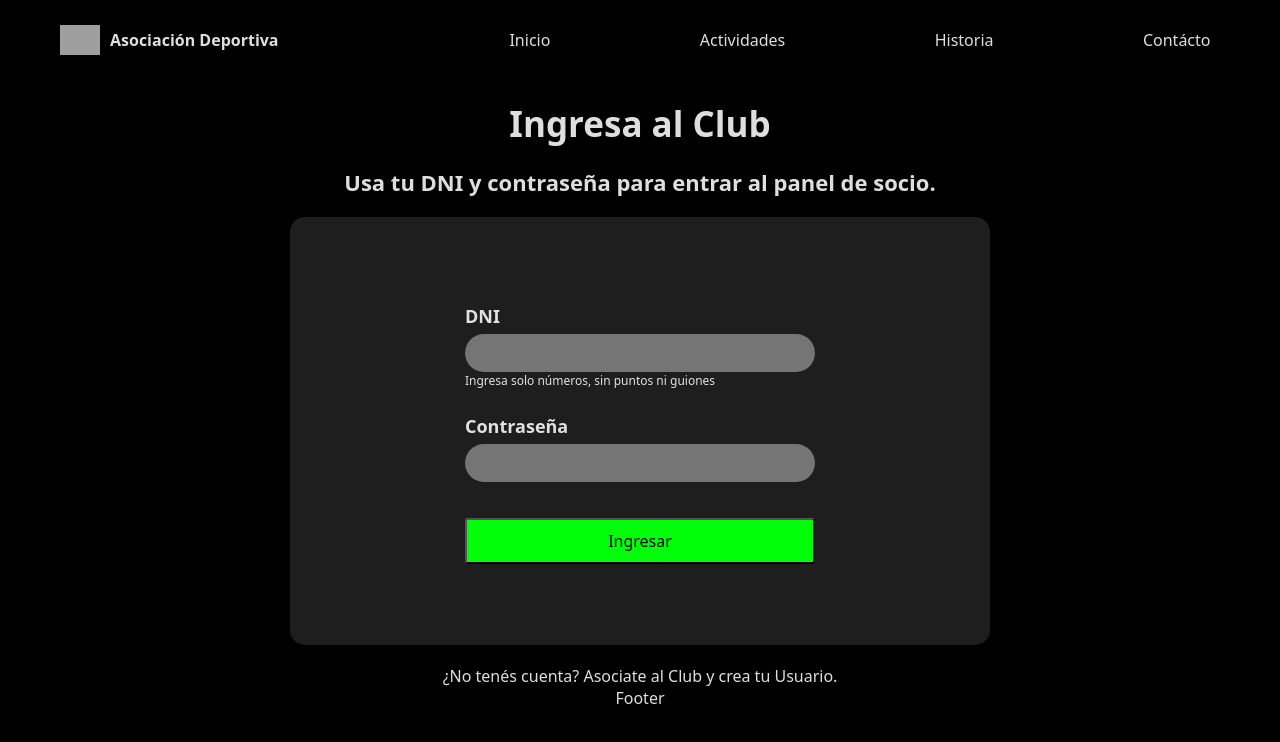
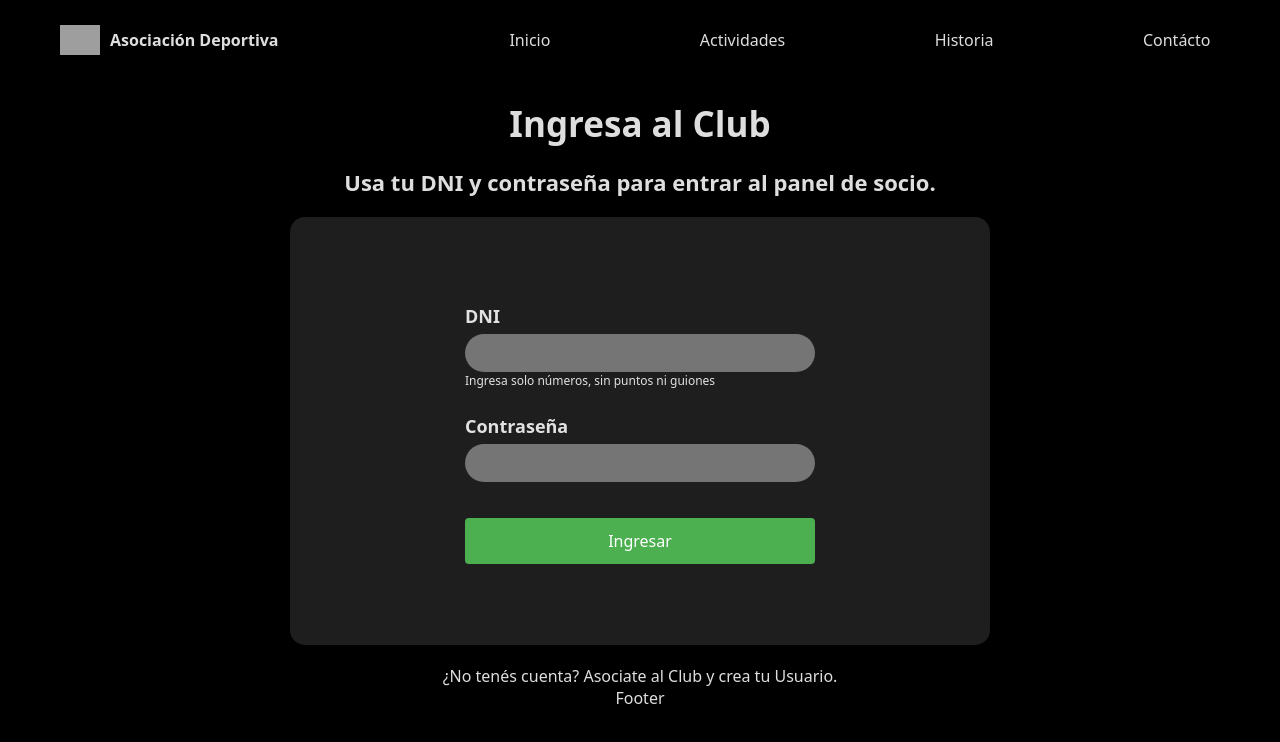
Before and after one commit to JuanPabloRomero00/SAD, a React (Vite) app in the folder frontend/: page /login in a window 1280 px wide. Shown: the top 742 px of the page. Built offline with nearby package versions, Linux system fonts and the light colour scheme; grey boxes are pictures that could not be loaded.

Commit message:
Bloqueo de inicio de sesión por intentos fallidos

```diff
--- /dev/null
+++ b/frontend/src/pages/Login.css
@@ -0,0 +1,16 @@
+.logeoButton {
+  background-color: #4caf50;
+  color: white;
+  border: none;
+  padding: 10px 20px;
+  border-radius: 4px;
+  font-size: 16px;
+  cursor: pointer;
+  transition: background 0.2s;
+}
+
+.logeoButton:disabled {
+  background-color: #aaa !important;
+  color: #eee;
+  cursor: not-allowed;
+}
--- a/frontend/src/pages/Login.jsx
+++ b/frontend/src/pages/Login.jsx
@@ -1,4 +1,5 @@
-import React, { useState } from "react";
+import React, { useState, useEffect } from "react";
+import './Login.css';
 import CustomAlert from "../components/CustomAlert/CustomAlert";
 import { useAuth } from "../context/useAuth";
 
@@ -7,11 +8,49 @@ function Login() {
   const [password, setPassword] = useState("");
   const [error, setError] = useState("");
   const [showSuccessAlert, setShowSuccessAlert] = useState(false);
+  const [isBlocked, setIsBlocked] = useState(false);
+  const [remaining, setRemaining] = useState(0);
   const { login } = useAuth();
+
+
+  useEffect(() => {
+    // Al cargar, revisa si hay bloqueo
+    const blockedUntil = localStorage.getItem("loginBlockedUntil");
+    if (blockedUntil) {
+      const now = Date.now();
+      if (now < Number(blockedUntil)) {
+        setIsBlocked(true);
+        setRemaining(Math.ceil((Number(blockedUntil) - now) / 1000));
+      } else {
+        localStorage.removeItem("loginBlockedUntil");
+        localStorage.removeItem("loginAttempts");
+      }
+    }
+  }, []);
+
+  useEffect(() => {
+    if (!isBlocked) return;
+    if (remaining <= 0) {
+      setIsBlocked(false);
+      setRemaining(0);
+      localStorage.removeItem("loginBlockedUntil");
+      localStorage.removeItem("loginAttempts");
+      return;
+    }
+    const timer = setInterval(() => {
+      setRemaining((prev) => prev - 1);
+    }, 1000);
+    return () => clearInterval(timer);
+  }, [isBlocked, remaining]);
 
   const handleSubmit = async (e) => {
     e.preventDefault();
     setError("");
+
+    if (isBlocked) {
+      setError("Demasiados intentos fallidos. Intenta nuevamente en unos minutos.");
+      return;
+    }
 
     try {
       const response = await fetch("http://localhost:3000/auth/login", {
@@ -23,15 +62,30 @@ function Login() {
       });
 
       if (!response.ok) {
+        // Manejo de intentos fallidos
+        let attempts = Number(localStorage.getItem("loginAttempts")) || 0;
+        attempts += 1;
+        localStorage.setItem("loginAttempts", attempts);
+        if (attempts >= 3) {
+          const blockTime = Date.now() + 10 * 60 * 1000; // 10 minutos
+          localStorage.setItem("loginBlockedUntil", blockTime);
+          setIsBlocked(true);
+          setRemaining(10 * 60);
+          setError("Demasiados intentos fallidos. Intenta nuevamente en 10 minutos.");
+          return;
+        }
         const errorData = await response.json();
         throw new Error(errorData.error || "Error en el login");
       }
+
+      // Si login exitoso, limpia los intentos
+      localStorage.removeItem("loginAttempts");
+      localStorage.removeItem("loginBlockedUntil");
 
       const data = await response.json();
 
       // Guardar usuario en el contexto
       login(data.user);
-
       setShowSuccessAlert(true);
     } catch (err) {
       setError(err.message);
@@ -72,8 +126,8 @@ function Login() {
           </div>
 
           <div>
-            <button className='logeoButton' type='submit'>
-              Ingresar
+            <button className='logeoButton' type='submit' disabled={isBlocked}>
+              {isBlocked ? `Bloqueado (${remaining}s)` : 'Ingresar'}
             </button>
           </div>
         </div>
```
